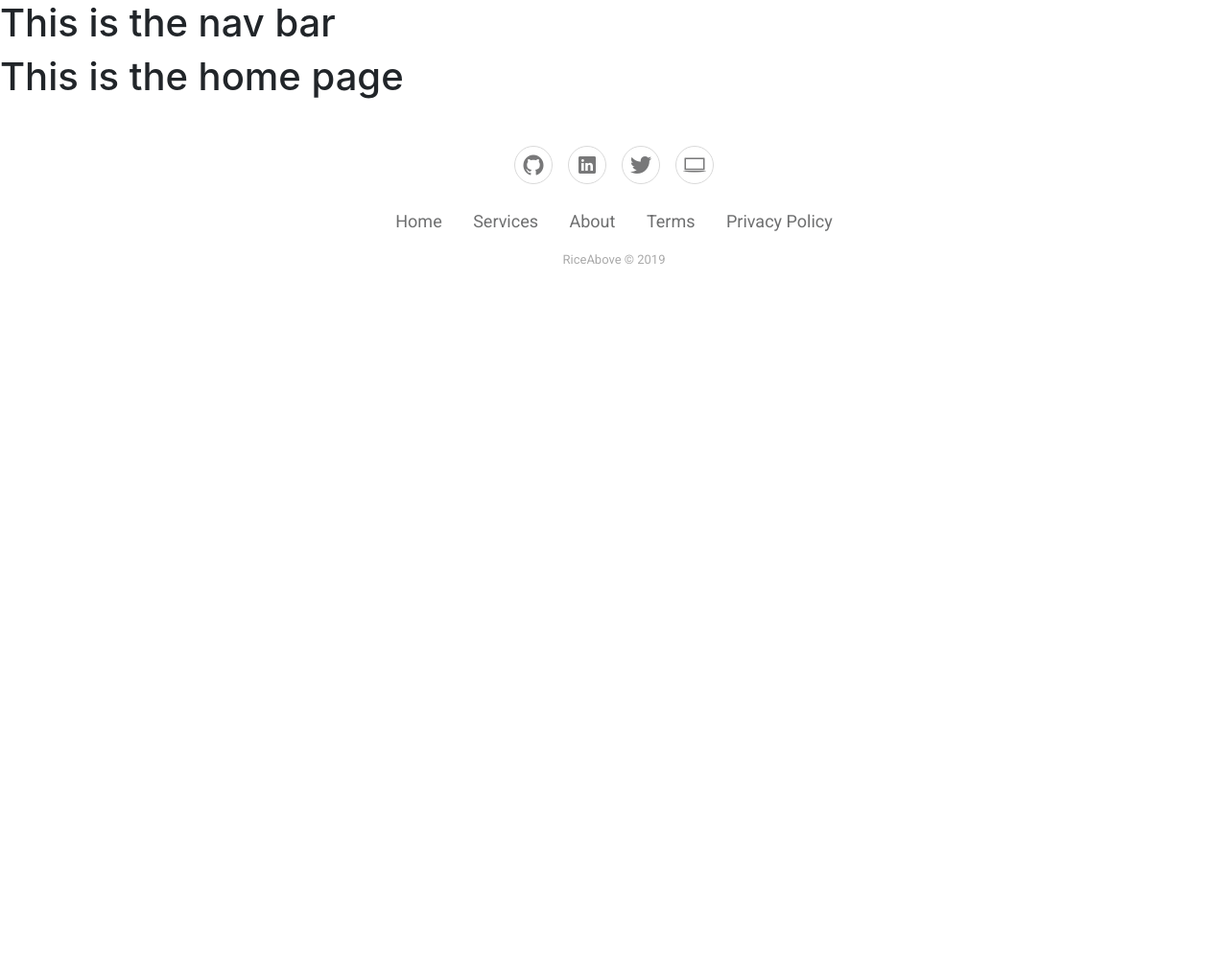
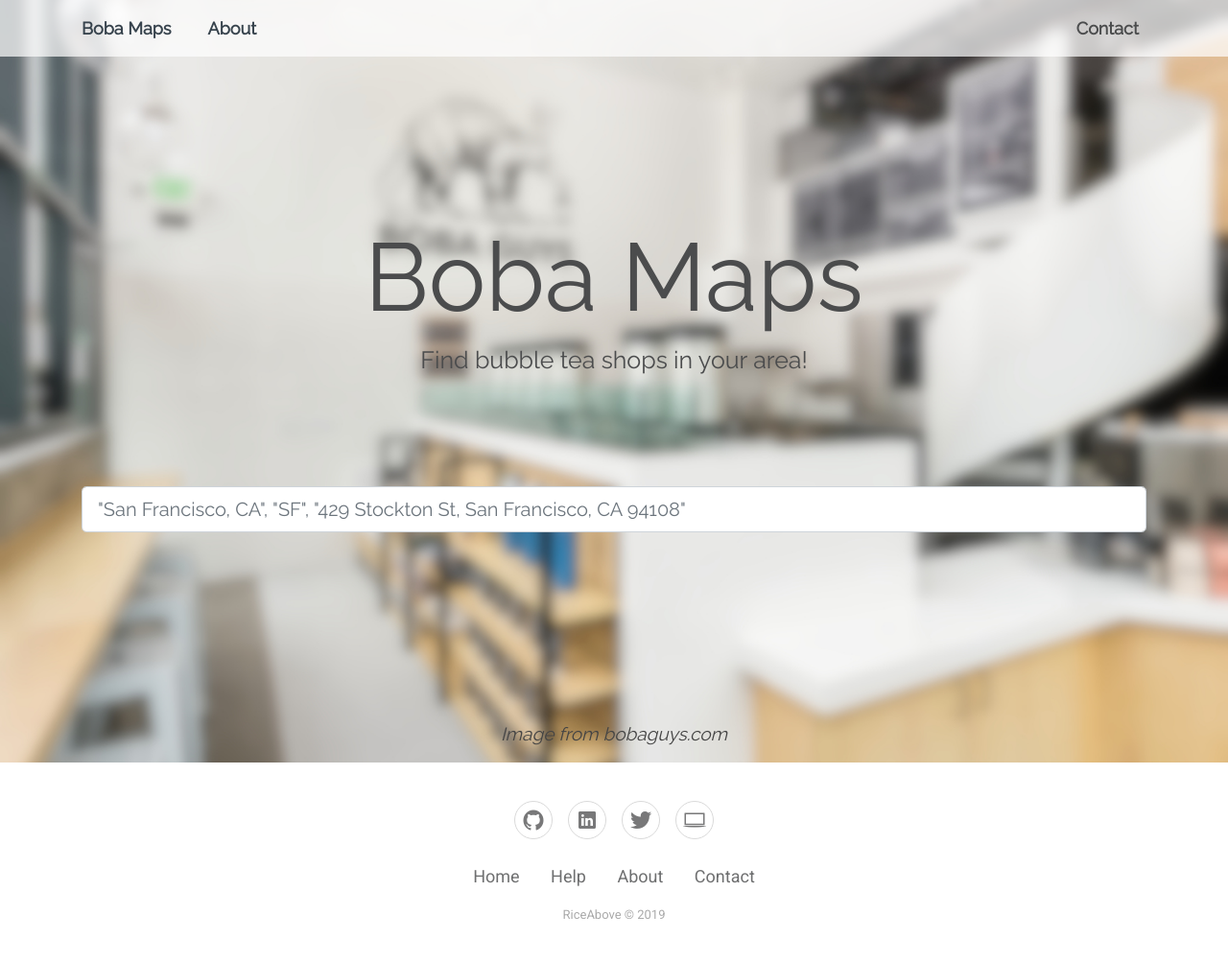
Before and after one commit to gicocarlo/Boba-Maps, a Django app: page / in a window 1280 px wide. Shown: the whole page at 96% size. Before the commit the page ends 275 px from the top, so only its background shows below. Run offline with Django 3.2, Linux system fonts and the light colour scheme; some libraries are stand-ins or nearby versions.

Commit message:
home page finished

```diff
--- a/src/pages/static/css/styles.min.css
+++ /dev/null
@@ -1 +0,0 @@
-.footer-basic{padding:40px 0;background-color:#fff;color:#4b4c4d}.footer-basic ul{padding:0;list-style:none;text-align:center;font-size:18px;line-height:1.6;margin-bottom:0}.footer-basic li{padding:0 10px}.footer-basic ul a{color:inherit;text-decoration:none;opacity:.8}.footer-basic ul a:hover{opacity:1}.footer-basic .social{text-align:center;padding-bottom:25px}.footer-basic .social>a{font-size:24px;width:40px;height:40px;line-height:40px;display:inline-block;text-align:center;border-radius:50%;border:1px solid #ccc;margin:0 8px;color:inherit;opacity:.75}.footer-basic .social>a:hover{opacity:.9}.footer-basic .copyright{margin-top:15px;text-align:center;font-size:13px;color:#aaa;margin-bottom:0}
--- a/src/templates/base.html
+++ b/src/templates/base.html
@@ -1,5 +1,6 @@
 <!DOCTYPE html>
 <html lang="en" dir="ltr">
+
   <head>
     <meta charset="utf-8">
     <title>Boba Maps</title>
@@ -7,6 +8,7 @@
     {% block links %}
     {% endblock %}
   </head>
+
   <body>
     {% include 'nav.html' %}
 
--- a/src/templates/bootstrap_head.html
+++ b/src/templates/bootstrap_head.html
@@ -2,5 +2,6 @@
 <link rel="stylesheet" href="https://cdnjs.cloudflare.com/ajax/libs/twitter-bootstrap/4.3.1/css/bootstrap.min.css">
 <link rel="stylesheet" href="https://cdnjs.cloudflare.com/ajax/libs/ionicons/2.0.1/css/ionicons.min.css">
 <link rel="stylesheet" href="https://fonts.googleapis.com/css?family=Roboto">
+<link rel="stylesheet" href="https://fonts.googleapis.com/css?family=Raleway">
 {% load static %}
 <link rel="stylesheet" href="{% static 'css/styles.min.css' %}">
--- a/src/templates/foot.html
+++ b/src/templates/foot.html
@@ -3,10 +3,9 @@
         <div class="social"><a href="https://github.com/RiceAbove" target="_blank"><i class="icon ion-social-github"></i></a><a href="https://www.linkedin.com/in/gico/" target="_blank"><i class="icon ion-social-linkedin"></i></a><a href="https://twitter.com/RiceAbove" target="_blank"><i class="icon ion-social-twitter"></i></a><a href="https://gicocarlo.me/" target="_blank"><i class="icon ion-laptop"></i></a></div>
         <ul class="list-inline">
             <li class="list-inline-item"><a href="#">Home</a></li>
-            <li class="list-inline-item"><a href="#">Services</a></li>
+            <li class="list-inline-item"><a href="#">Help</a></li>
             <li class="list-inline-item"><a href="#">About</a></li>
-            <li class="list-inline-item"><a href="#">Terms</a></li>
-            <li class="list-inline-item"><a href="#">Privacy Policy</a></li>
+            <li class="list-inline-item"><a href="#">Contact</a></li>
         </ul>
         <p class="copyright">RiceAbove © 2019</p>
     </footer>
--- a/src/templates/home.html
+++ b/src/templates/home.html
@@ -1,5 +1,53 @@
-{% extends 'base.html' %}
+<!DOCTYPE html>
+<html lang="en" dir="ltr">
 
-{% block body %}
-<h1>This is the home page</h1>
-{% endblock %}
+  <head>
+    <meta charset="utf-8">
+    <title>Boba Maps</title>
+    {% include 'bootstrap_head.html' %}
+  </head>
+
+  <body>
+      <div class="text-center" style="font-family: Raleway, sans-serif;font-size: 25px;font-weight: normal;">
+        {% load static %}
+          <div class="header-blue" style="background-image: url('{% static 'img/boba_wallpaper.jpeg' %}');background-repeat: no-repeat;background-size: cover;height: 795px;background-position: center;">
+              <nav class="navbar navbar-dark navbar-expand-md navigation-clean-search" style="background-color: rgba(255,255,255,0.7);">
+                  <div class="container"><button data-toggle="collapse" class="navbar-toggler" data-target="#navcol-1" style="background-color: #aaaaaa;"><span class="sr-only">Toggle navigation</span><span class="navbar-toggler-icon"></span></button>
+                      <div class="collapse navbar-collapse text-left"
+                          id="navcol-1">
+                          <ul class="nav navbar-nav">
+                              <li class="nav-item" role="presentation"></li>
+                          </ul><a href="#" style="font-family: Raleway, sans-serif;color: #37434d;font-size: 18px;font-weight: bold;font-style: normal;padding-left: 0px;padding-bottom: 0px;padding-right: 19px;">Boba Maps</a><a href="#" style="font-family: Raleway, sans-serif;font-weight: bold;color: #37434d;font-size: 18px;padding-right: 19px;padding-left: 19px;">About</a>
+                          <form
+                              class="form-inline mr-auto" target="_self">
+                              <div class="form-group"><label for="search-field"></label></div>
+                              </form><span class="navbar-text"> </span>
+                              <ul class="nav navbar-nav">
+                                  <li class="nav-item" role="presentation"></li>
+                                  <li class="nav-item" role="presentation"></li>
+                                  <li class="nav-item" role="presentation"></li>
+                                  <li class="nav-item" role="presentation"></li>
+                                  <li class="nav-item" role="presentation"></li>
+                                  <li class="nav-item" role="presentation"><a class="nav-link" href="#" style="font-family: Raleway, sans-serif;font-weight: bold;font-size: 18px;color: #4b4c4d;">Contact</a></li>
+                              </ul>
+                      </div>
+                  </div>
+              </nav>
+              <div class="jumbotron text-center" style="background-color: rgba(255,255,255,0);padding-bottom: 64px;padding-top: 170px;">
+                  <h1 style="color: #4b4c4d;font-family: Raleway, sans-serif;font-size: 100px;">Boba Maps</h1>
+                  <p style="color: #4b4c4d;font-size: 25px;font-family: Raleway, sans-serif;">Find bubble tea shops in your area!</p>
+                  <p></p>
+              </div>
+              <div class="container">
+                  <form>
+                      <div class="form-group"><input class="form-control form-control-lg" type="text" style="font-family: Raleway, sans-serif;" placeholder="&quot;San Francisco, CA&quot;, &quot;SF&quot;, &quot;429 Stockton St, San Francisco, CA 94108&quot;"></div>
+                  </form>
+              </div>
+              <div class="container" style="margin-top: 190px;"><em style="font-size: 19px;background-color: rgba(254,254,254,0);color: #444444;">Image from bobaguys.com</em></div>
+          </div>
+      </div>
+    {% include 'foot.html' %}
+    {% include 'bootstrap_scripts.html' %}
+
+  </body>
+</html>
```
Also changed, not shown: src/shops/static/img/boba_wallpaper.jpeg (added).
